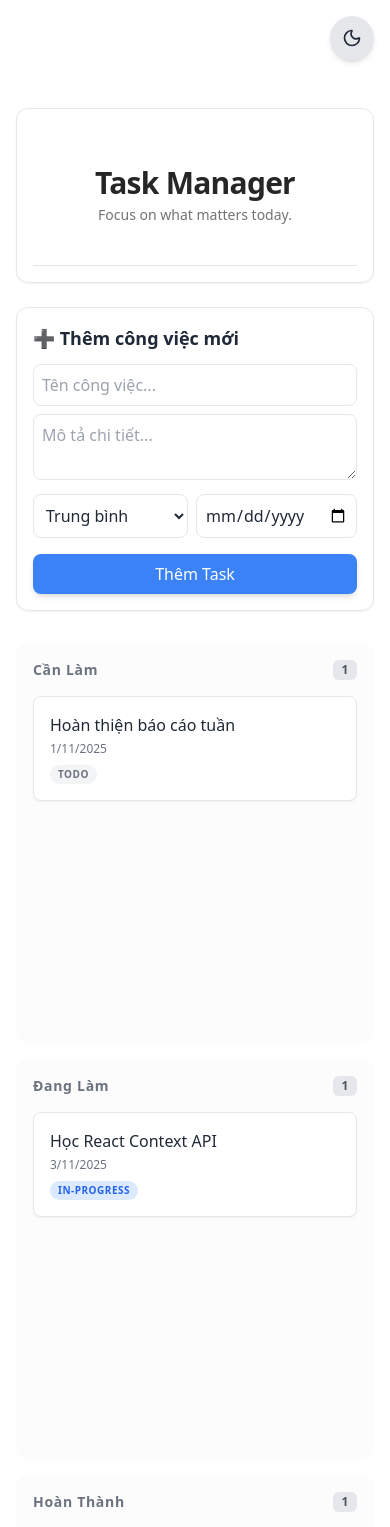
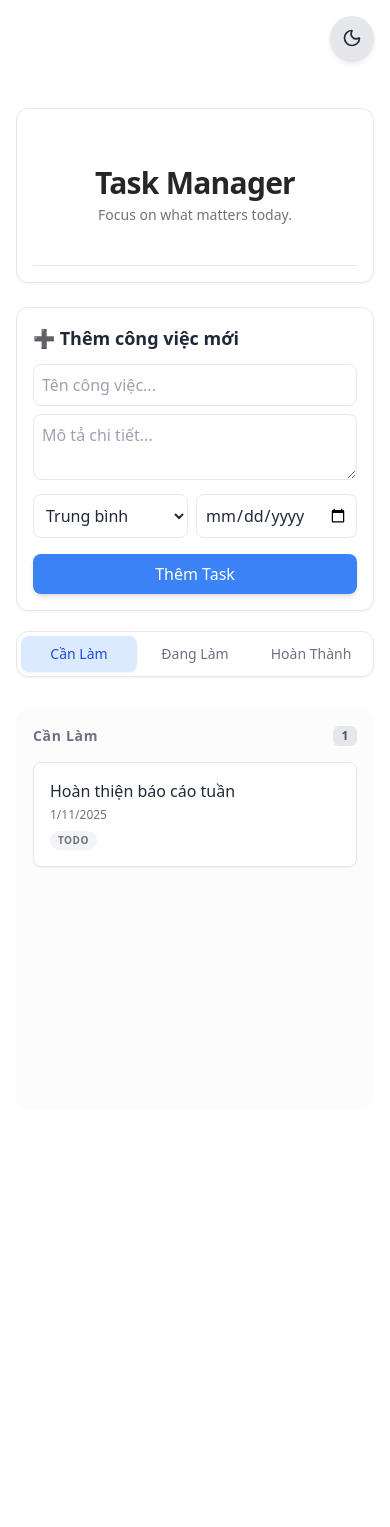
Before and after one commit to vietanh195/task-manager, a React (Create React App) app: page / in a window 390 px wide. Shown: the top 1527 px of the page. After the commit the page ends 1141 px from the top, so only its background shows below. Built offline with nearby package versions, Linux system fonts and the light colour scheme.

Commit message:
Responsive tab for mobile

```diff
--- a/src/components/Board.jsx
+++ b/src/components/Board.jsx
@@ -1,12 +1,13 @@
 import React, { useState } from 'react';
 import TaskCard from './TaskCard';
-import { AnimatePresence } from "framer-motion";
+import { AnimatePresence, motion } from "framer-motion";
 
 export default function Board({ tasks, setTasks, onDelete, onToggle, filter, search }) {
     const statuses = ["todo", "in-progress", "done"];
 
     // State để lưu trạng thái kéo thả (để làm hiệu ứng visual nếu cần)
     const [draggedTaskId, setDraggedTaskId] = useState(null);
+    const [activeTab, setActiveTab] = useState('todo');
 
     // 1. Bắt đầu kéo
     const handleDragStart = (e, taskId) => {
@@ -56,16 +57,41 @@ export default function Board({ tasks, setTasks, onDelete, onToggle, filter, sea
         return true;
     });
 
+    const getStatusLabel = (status) =>
+        status.replace("todo", "Cần Làm")
+              .replace("in-progress", "Đang Làm")
+              .replace("done", "Hoàn Thành");
+
     return (
+        <div>
+            {/* TAB FOR MOBILE */}
+            <div className="flex md:hidden mb-6 bg-white dark:bg-gray-800 p-1 rounded-xl shadow-sm border border-gray-200 dark:border-gray-700">
+                {statuses.map((status) => (
+                    <button
+                        key={status}
+                        onClick={() => setActiveTab(status)}
+                        className={`flex-1 py-2 text-sm font-medium rounded-lg transition-all duration-200 ${
+                            activeTab === status
+                                ? 'bg-blue-100 text-blue-700 dark:bg-blue-900 dark:text-blue-200 shadow-sm'
+                                : 'text-gray-500 hover:bg-gray-50 dark:hover:bg-gray-700 dark:text-gray-400'
+                        }`}
+                    >
+                        {getStatusLabel(status)}
+                    </button>
+                ))}
+            </div>
+            {/* TAB FOR DESKTOP */}
             <div className="grid grid-cols-1 md:grid-cols-3 gap-4 mt-8">
                 {statuses.map((status) => (
                     <div
                         key={status}
                         onDragOver={handleDragOver}
                         onDrop={(e) => handleDrop(e, status)}
-                    className={`bg-gray-50/50 dark:bg-gray-800/50 backdrop-blur-sm rounded-xl p-4 min-h-[400px] transition-colors duration-200 border border-transparent ${
-                        draggedTaskId ? 'border-dashed border-blue-300 dark:border-blue-700 bg-blue-50/30' : ''
-                    }`}
+                        className={`${status === activeTab ? 'block' : 'hidden'} md:block
+                            bg-gray-50/50 dark:bg-gray-800/50 backdrop-blur-sm rounded-xl p-4 min-h-[400px]
+                            transition-colors duration-200 border border-transparent
+                            ${draggedTaskId ? 'border-dashed border-blue-300 dark:border-blue-700 bg-blue-50/30' : ''}
+                        `}
                     >
                         <h2 className="font-semibold capitalize mb-4 text-sm text-gray-500 dark:text-gray-400 uppercase tracking-wider flex items-center justify-between">
                             {status.replace("todo", "Cần Làm").replace("in-progress", "Đang Làm").replace("done", "Hoàn Thành")}
@@ -108,5 +134,6 @@ export default function Board({ tasks, setTasks, onDelete, onToggle, filter, sea
                     </div>
                 ))}
             </div>
+        </div>
     );
 }
```
Lines whose indentation alone changed are shown as unchanged.
